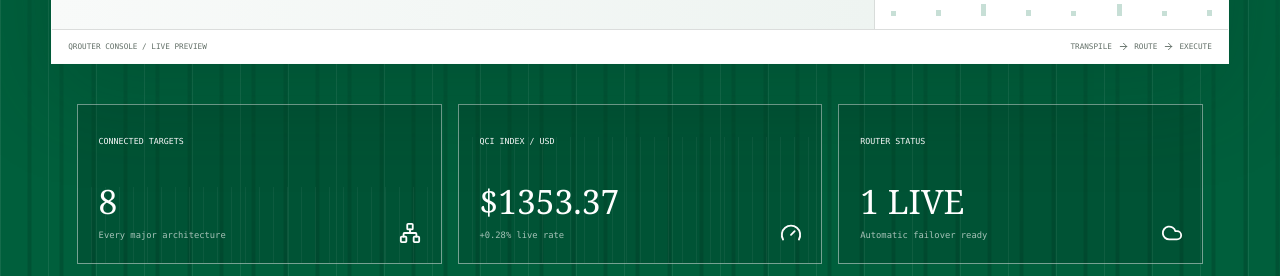
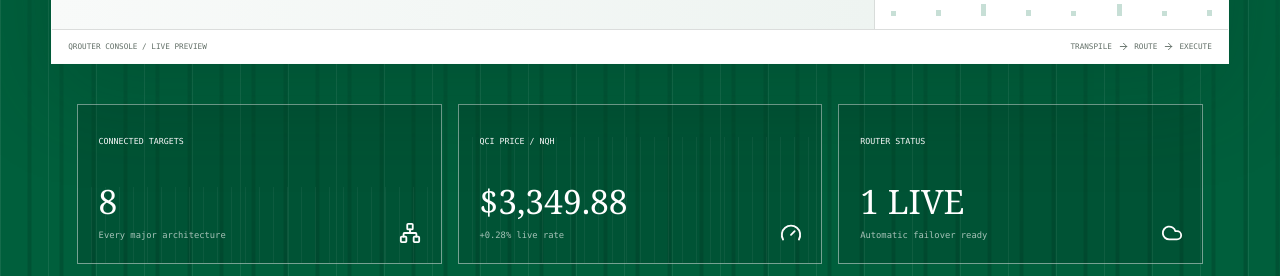
Before and after one commit to KaktysDev/Quantum-Compute-Index, a Next.js app: page / in a window 1280 px wide. Shown: the part 1760-2036 px from the top of the page. Built offline with nearby package versions, Linux system fonts and the light colour scheme; no server answers.

Commit message:
small frontend fix // admin dashboard coming in next 10 min

```diff
--- a/src/app/page.tsx
+++ b/src/app/page.tsx
@@ -63,7 +63,7 @@ export default async function LandingPage() {
 
         <div className="qh-provider-cards">
           <article><span>CONNECTED TARGETS</span><strong>{BACKENDS.length}</strong><p>Every major architecture</p><Network size={22} /></article>
-          <article><span>QCI INDEX / USD</span><strong>${latest.price.toFixed(2)}</strong><p>{latest.changePct >= 0 ? "+" : ""}{latest.changePct.toFixed(2)}% live rate</p><Gauge size={22} /></article>
+          <article><span>QCI PRICE / NQH</span><strong>${latest.vwap.toLocaleString("en-US", { minimumFractionDigits: 2, maximumFractionDigits: 2 })}</strong><p>{latest.changePct >= 0 ? "+" : ""}{latest.changePct.toFixed(2)}% live rate</p><Gauge size={22} /></article>
           <article><span>ROUTER STATUS</span><strong>{connected} LIVE</strong><p>Automatic failover ready</p><Cloud size={22} /></article>
         </div>
       </section>
```
